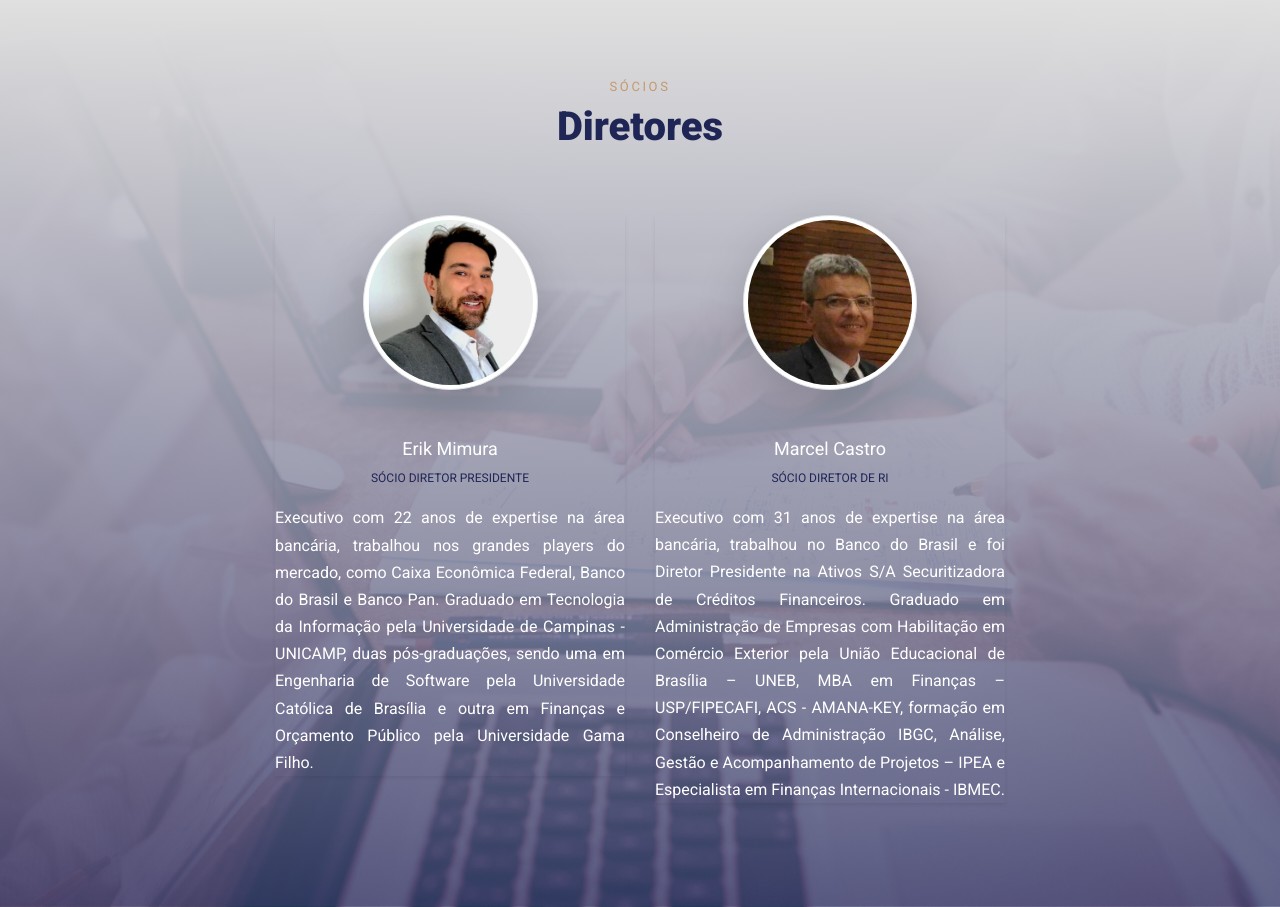
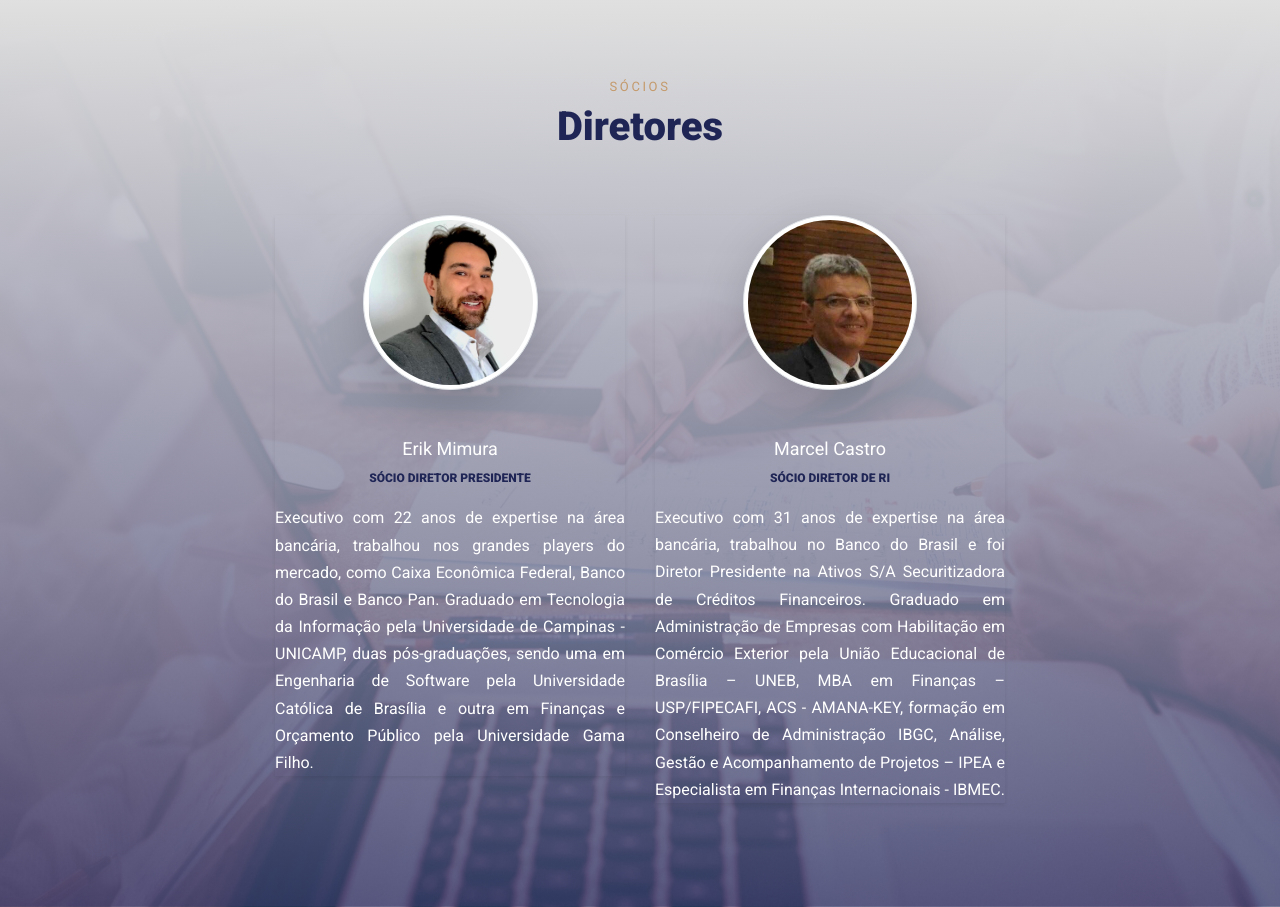
Before and after one commit to juan-engmed/site_circutizadora, a PHP site: page / in a window 1280 px wide. Shown: the part 3172-4079 px from the top of the page. Run offline with PHP 8.4, Linux system fonts and the light colour scheme; some libraries are stand-ins or nearby versions; some web fonts are replaced.

Commit message:
diretores 2

```diff
--- a/css/style.css
+++ b/css/style.css
@@ -1841,6 +1841,7 @@ border-radius: 5px;
 .cargo{
   text-align: center;
   color: #1f2555 !important;
+  font-weight: 600;
 }
 
 .lang{
```
